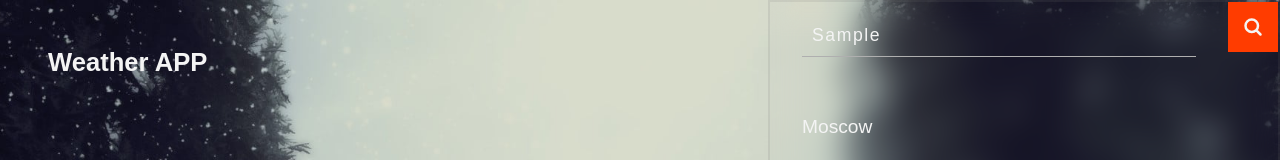
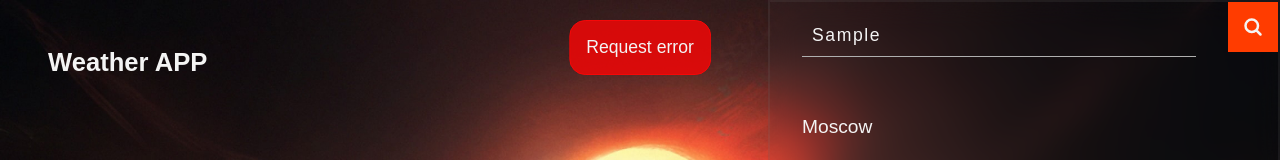
Before and after one commit to Javert5555/weather_app, a React app in the folder frontend/: page / in a window 1280 px wide. Both pictures are taken after typing "Sample" into the empty fields and a click on the button 1253 px from the left and 27 px from the top of the page. Shown: the top 160 px of the page. Built offline with nearby package versions, Linux system fonts and the light colour scheme.

Commit message:
add alert

```diff
--- a/frontend/src/api/api-search.js
+++ b/frontend/src/api/api-search.js
@@ -7,7 +7,6 @@ const getForecast = async (cityName) => {
         const result = await response.json()
 
         if (!response.ok) {
-            alert(result.msg)
             return { msg: result.msg }
         }
 
--- a/frontend/src/app.jsx
+++ b/frontend/src/app.jsx
@@ -1,7 +1,9 @@
 import React, { useEffect, useState } from 'react'
+import { Transition } from 'react-transition-group'
 import Search from './components/Search.jsx'
 import Details from './components/Details.jsx'
 import CurrentWeather from './components/CurrentWeather.jsx'
+import Alert from './components/Alert.jsx'
 import dayImage from '../assets/day.jpg'
 import dayCloudImage from '../assets/day_cloudy.jpg'
 import daySnowyImage from '../assets/day_snowy.jpg'
@@ -25,12 +27,15 @@ const App = () => {
   }).split(',').join(''))
   const [currTemp, setCurrTemp] = useState(0)
   const [currConditionText, setCurrConditionText] = useState('Cloudy')
-  const [currConditionCode, setCurrConditionCode] = useState(1061233)
+  const [currConditionCode, setCurrConditionCode] = useState(1000)
   const [currConditionIcon, setCurrConditionIcon] = useState('//cdn.weatherapi.com/weather/64x64/day/122.png')
   const [currCloud, setCurrCloud] = useState(0)
   const [currHumidity, setCurrHumidity] = useState(0)
   const [currWind, setCurrWind] = useState(0)
   const [isDay, setIsDay] = useState(1)
+
+  const [isShowAlert, setIsShowAlert] = useState(false)
+  const [alertText, setAlertText] = useState('')
 
   let bgImg = `url(${dayImage})`
   const root = document.documentElement;
@@ -48,6 +53,14 @@ const App = () => {
     root.style.setProperty('--inactive-color', isDay ? '#121212' : '#fff')
   }
 
+  const showAlert = (text) => {
+    setAlertText(text)
+    setIsShowAlert(true)
+    setTimeout(() => {
+      setIsShowAlert(false)
+    }, 4000)
+  }
+
   return (
     <div
       style={{
@@ -55,6 +68,12 @@ const App = () => {
       }}
       className='weather-app'
     >
+      {isShowAlert && (
+        <Alert
+          alertText={alertText}
+          isShowAlert={isShowAlert}
+        />
+      )}
       <div className='container'>
         <header>
           <h1>Weather APP</h1>
@@ -69,7 +88,7 @@ const App = () => {
       </div>
       <div className='panel'>
         <Search
-        setCurrConditionCode={setCurrConditionCode}
+          setCurrConditionCode={setCurrConditionCode}
           setLocationName={setLocationName}
           setLocaltime={setLocaltime}
           setCurrTemp={setCurrTemp}
@@ -79,6 +98,8 @@ const App = () => {
           setCurrHumidity={setCurrHumidity}
           setCurrWind={setCurrWind}
           setIsDay={setIsDay}
+
+          showAlert={showAlert}
         />
         <Details
           currCloud={currCloud}
--- a/frontend/src/app.scss
+++ b/frontend/src/app.scss
@@ -82,6 +82,24 @@ ul, ol {
   z-index: 100;
 }
 
+.my-node-enter {
+  opacity: 0;
+}
+
+.my-node-enter-active {
+  opacity: 1;
+  transition: opacity 200ms;
+}
+
+.my-node-exit {
+  opacity: 1;
+}
+
+.my-node-exit-active {
+  opacity: 0;
+  transition: opacity 200ms;
+}
+
 @media screen and (max-width: 860px) {
   .panel, .container {
     position: relative;
--- /dev/null
+++ b/frontend/src/components/Alert.jsx
@@ -0,0 +1,19 @@
+import React from 'react'
+import { CSSTransition } from 'react-transition-group'
+import './Alert_.scss'
+
+const Alert = ({ alertText, isShowAlert }) => {
+    return (
+        // <CSSTransition
+        //     in={isShowAlert}
+        //     timeout={2000}
+        //     classNames='popup'
+        // >
+            <div className='alert'>
+                <p>{alertText}</p>
+            </div>
+        // </CSSTransition>
+    )
+}
+
+export default Alert
--- /dev/null
+++ b/frontend/src/components/Alert_.scss
@@ -0,0 +1,51 @@
+.alert {
+    position: fixed;
+    left: 50%;
+    top: 20px;
+    max-width: 400px;
+    background-color: #ea0808e3;
+    border: 1px solid #f50808;
+    border-radius: 1rem;
+    z-index: 1000;
+    display: flex;
+    justify-content: center;
+    align-items: center;
+    padding: 1rem;
+    animation: show-alert .5s forwards;
+
+    p {
+        font-size: 1.1rem;
+    }
+
+}
+
+// .popup-enter {
+// opacity: 0;
+// }
+
+// .popup-enter-active {
+// opacity: 1;
+// transition: opacity 200ms;
+// }
+
+// .popup-exit {
+// opacity: 1;
+// }
+
+// .popup-exit-active {
+// opacity: 0;
+// transition: opacity 200ms;
+// }
+
+@keyframes show-alert {
+    0% {
+        opacity: 0;
+        transform: translate(-50%, -100px);
+    }
+    50% {
+        opacity: 1;
+    }
+    100% {
+        transform: translate(-50%, 0);
+    }
+}
--- a/frontend/src/components/Search.jsx
+++ b/frontend/src/components/Search.jsx
@@ -12,7 +12,8 @@ const Search = ({
         setCurrCloud,
         setCurrHumidity,
         setCurrWind,
-        setIsDay
+        setIsDay,
+        showAlert
     }) => {
 
     const [searchLocation, setSearchLocation] = useState('')
@@ -40,12 +41,16 @@ const Search = ({
         e.preventDefault()
 
         if (!searchLocation) {
-            alert('Specify location')
+            // alert('Specify location')
+            showAlert('Specify location')
+            return
         }
 
         const result = await getForecast(searchLocation)
 
         if (result?.msg) {
+            // alert(result?.msg)
+            showAlert(result?.msg)
             return
         }
 
```
